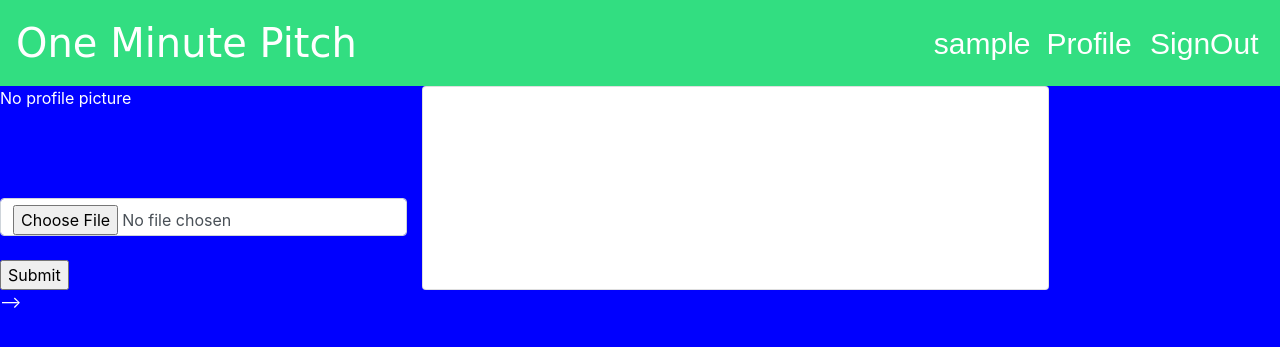
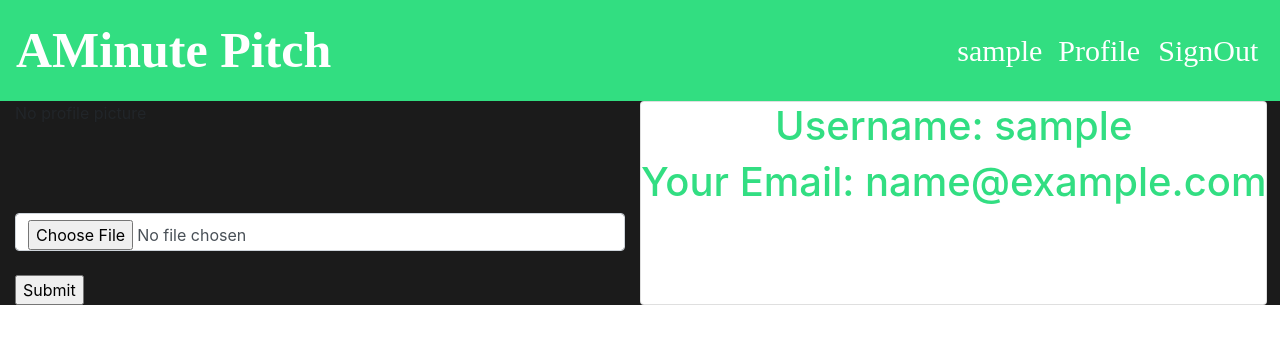
Before and after one commit to maureen-muriithi/Aminute-Pitches, a Flask app: page /user in a window 1280 px wide. Shown: the top 347 px of the page. Run offline with Flask 2, Linux system fonts and the light colour scheme; the visitor is signed in with stand-in values (Sample User, id 1); data comes from the database, SQL or seed files in the repository; data that the repository does not hold is empty; some libraries are stand-ins or nearby versions.

Commit message:
Update the templates and styling as well

```diff
--- a/app/main/forms.py
+++ b/app/main/forms.py
@@ -8,7 +8,7 @@ class UpdateProfile(FlaskForm):
 
 class PitchForm(FlaskForm):
     title = StringField('Title', validators=[DataRequired()])
-    category = SelectField('Category', choices=[('Business','Business'),('Meet_Greet','Meet_Greet'),('Interviews','Interviews')],validators=[DataRequired()])
+    category = SelectField('Category', choices=[('Business','Business'),('Personal','Personal'),('Interviews','Interviews')],validators=[DataRequired()])
     post = TextAreaField(' Add Your Pitch', validators=[DataRequired()])
     submit = SubmitField('Pitch')
 
--- a/app/main/views.py
+++ b/app/main/views.py
@@ -12,9 +12,9 @@ def index():
     title = "Welcome to Aminute Pitches"
     pitches = Pitch.query.all()
     business = Pitch.query.filter_by(category = 'Business').all()
-    meet_greet = Pitch.query.filter_by(category = 'Meet_greet').all()
+    personal = Pitch.query.filter_by(category = 'Personal').all()
     interviews = Pitch.query.filter_by(category = 'Interviews').all()
-    return render_template('index.html', title=title, business=business, meet_greet=meet_greet, interviews=interviews, pitches=pitches)
+    return render_template('index.html', title=title, business=business, personal=personal, interviews=interviews, pitches=pitches)
 
 @main.route('/pitches')
 @login_required
--- a/app/static/css/index.css
+++ b/app/static/css/index.css
@@ -1,7 +1,7 @@
 body{
     margin:0;
     padding:0;
-    background-color: blue;
+    background-color: #1b1b1b;
     color: white;
     }
 
@@ -13,16 +13,18 @@ body{
 }
 
 .login-text{
-    font-family: 'Quicksand', sans-serif;
+    font-family: 'Special Elite';
 }
 
 #login{
 font-weight:bold;
+font-family: 'Special Elite';
+
 }
 
 #logo{
-font-family: 'Special Elite', cursive;
-font-size:20px;
+font-family: 'Special Elite';
+font-weight: 700;
 }
 
 #option-signup{
@@ -69,10 +71,10 @@ margin-top:20px;
 }
 
 .site-header {
-    background-color: blue
+    background-color: #1b1b1b
 }
 .site-header a {
-    color: #999;
+    color: #32de82;
     transition: ease-in-out color .15s;
 }
 .site-header a:hover {
@@ -81,7 +83,7 @@ margin-top:20px;
 }
 
 .bgimage{
-background-color: blue;
+background-color: #1b1b1b;
 /* background-size:cover;
 background-position:center;
 background-repeat:no-repeat;
--- a/app/templates/base.html
+++ b/app/templates/base.html
@@ -12,7 +12,7 @@
     {% endblock %}
 
 </head>
-<body>
+<body style="background-color:#1b1b1b">
         {% block navbar%}
         {% include 'navbar.html'%}
         {% endblock %}
--- a/app/templates/index.html
+++ b/app/templates/index.html
@@ -4,15 +4,16 @@
 {% block styles %}
 {{super()}}
 <link rel="stylesheet" href="{{ url_for('static', filename='css/index.css') }}">
+<link rel="stylesheet" href="https://stackpath.bootstrapcdn.com/bootstrap/4.3.1/css/bootstrap.min.css" integrity="sha384-ggOyR0iXCbMQv3Xipma34MD+dH/1fQ784/j6cY/iJTQUOhcWr7x9JvoRxT2MZw1T" crossorigin="anonymous">
 {% endblock %}
 
-<div class="bgimage">
+<div class=" container-fluid bgimage" style="background-color: #1b1b1b">
     <div class="p-3 p-md-5 m-md-3 text-center">
         <div class="col-md-12 p-lg-5 mx-auto my-5">
             <h1 class="display-4 font-weight-normal"style="font-size:70px; color: #32de82;">PITCH YOUR PITCH!</h1>
             <p class=" lead font-weight-normal text-white"style="font-size:50px; color:#32de81;">Make your minute count.</p>
             <p style="font-size:40px;color:white">Time is limited. We wish we can have like 100minutes in an hour to accomplish our tasks and goals. <br> Unfortunately, that cannot be changed, we have 60minutes and each minute once lost cannot be retrieved. <br> How would you make your minute count?</p>
-            <br> <br>
+            <br>
             <div id="buttons d-block mx-auto">
                 <a class="btn btn-outline-secondary" href="/new_pitch"style="font-size:40px; color: #32de81;">New Pitch</a>
                 <a class="btn btn-outline-secondary" href="/pitches"style="font-size:40px; color: #32de81">View Pitches</a>
--- a/app/templates/navbar.html
+++ b/app/templates/navbar.html
@@ -1,5 +1,5 @@
 <nav class="navbar navbar-expand-lg navbar-light" style="background-color: #32de81;" >
-    <a class="navbar-brand text-white" href="/" id="logo"style="font-size:40px">One Minute Pitch</a>
+    <a class="navbar-brand text-white" href="/" id="logo"style="font-size:50px">AMinute Pitch</a>
     <button class="navbar-toggler" type="button" data-toggle="collapse" data-target="#navbarToggler"
             aria-controls="navbarToggler" aria-expanded="false" aria-label="Toggle navigation">
         <span class="navbar-toggler-icon text-white"></span>
--- a/app/templates/profile/profile.html
+++ b/app/templates/profile/profile.html
@@ -2,12 +2,15 @@
 {% block styles %}
 {{super()}}
 <link rel="stylesheet" href="{{url_for('static',filename='css/index.css')}}">
+<link rel="stylesheet" href="https://stackpath.bootstrapcdn.com/bootstrap/4.3.1/css/bootstrap.min.css" integrity="sha384-ggOyR0iXCbMQv3Xipma34MD+dH/1fQ784/j6cY/iJTQUOhcWr7x9JvoRxT2MZw1T" crossorigin="anonymous">
+
 {% endblock %}
 {%block content%}
 
+<div class="container-fluid" style="background-color: #1b1b1b">
   <div class="row">
 
-  <div class="col-md-4">
+    <div class="col-md-6">
       {% if user.profile_pic_path %}
 
       <img style="margin-top: 30px;" src="{{url_for('static',filename=user.profile_pic_path)}}" alt="" class="img-thumbnail">
@@ -28,22 +31,22 @@
     </div>
 
      <div class="card">
-        <h1 class="text-center text-white"> Username: {{user.username}}</h1>
-        <h1 class="text-center text-white">Your Email: {{user.email}}</h1>
+          <h1 class="text-center" style="color: #32de82"> Username: {{user.username}}</h1>
+          <h1 class="text-center" style="color: #32de82">Your Email: {{user.email}}</h1>
 
-    <div class="col-md-1"></div>
-    <div class="col-md-5" id="user">
+      <div class="col-md-4" style="color: #1b1b1b" id="user">
           {% if current_user %}
-        {% for i in posts%}
-        <div class="pitches">
-            <h5>Title: {{i.title}}</h5>
+          {% for i in pitches%}
+          <div class="pitches" style="color: #1b1b1b">
+              <h5>Title: {{i.category}}</h5>
               <h6>{{i.post}}</h6>
               <p>{{i.comment.count()}} Comments</p>
+              <hr style="height: 5px; background-color: #32de82;">
           </div>
 
           {%endfor%}
           {%else%}
-        <h3>You have ) posts</h3>
+          <h3>You have ) pitches</h3>
           {%endif%}
 
     </div>
@@ -51,53 +54,4 @@
   </div>
 
      </div>
-
-
-<!-- </div>
-<div class="col-md-4">
-    {% if user.profile_pic_path %}
-
-    <img style="margin-top: 30px;" src="{{url_for('static',filename=user.profile_pic_path)}}" alt="" class="img-thumbnail">
-
-    {%else%}
-    <p>No profile picture</p>
-
-    {% endif %}
-
-        {% if user == current_user %}
-      <form  action="{{url_for('main.update_pic',username=user.username)}}" method="post" enctype = "multipart/form-data">
-        <br><br><br>
-      <input type="file"  name="photo" class="form-control" required>
-      <br>
-      <input class="justify-content-center" type="submit">
-    </form>
-      {% endif %}
-  </div>
-
-   <div class="card">
-        <h1 class="text-center text-white"> Username: {{user.username}}</h1>
-        <h1 class="text-center text-white">Your Email: {{user.email}}</h1>
-
-    <div class="col-md-1"></div>
-    <div class="col-md-5" id="user">
-        {% if current_user %}
-        {% for i in posts%}
-        <div class="pitches">
-            <h5>Title: {{i.title}}</h5>
-            <h6>{{i.post}}</h6>
-            <p>{{i.comment.count()}} Comments</p>
-        </div>
-
-        {%endfor%}
-        {%else%}
-        <h3>You have ) posts</h3>
-        {%endif%} -->
-
-   </div>
-</div>
-</div>
-
-   </div> -->
-
-
   {%endblock%}
--- a/app/templates/view_pitches_macro.html
+++ b/app/templates/view_pitches_macro.html
@@ -9,7 +9,7 @@
     <div class="jumbotron" style="background-color: #32de82;">
         <div class="overlay">
             <h1 class="text-center" style=" color: black; font-size: 50px;">Pitches</h1>
-            <a href="/new_post"><button class="btn" style= "margin-left:47%; background-color: black; color: #32de82;">New Pitch</button></a>
+            <a href="/new_pitch"><button class="btn" style= "margin-left:47%; background-color: black; color: #32de82;">New Pitch</button></a>
         </div>
     </div>
     <div class="card-columns">
@@ -17,8 +17,9 @@
         {% for pitch in pitches %}
         <div class="card">
             <div class="card-body">
+                <p style="font-weight: bolder;"><br> Category: {{pitch.category}}</p>
+                <br>
                 <p>{{pitch.post}}</p>
-                <p><br> Category: {{pitch.category}}</p>
             </div>
             <div class="card-footer foot_flex d-block mx-auto">
                 <a href="/comment/{{pitch.id}}"><button class="btn btn-info">Comment</button></a>
```
Also changed, not shown: app/templates/comment.html (+9 -11 lines), app/templates/comment_macro.html (+6 -3 lines), app/templates/pitch.html (+7 -1 lines). Lines whose indentation alone changed are shown as unchanged.
